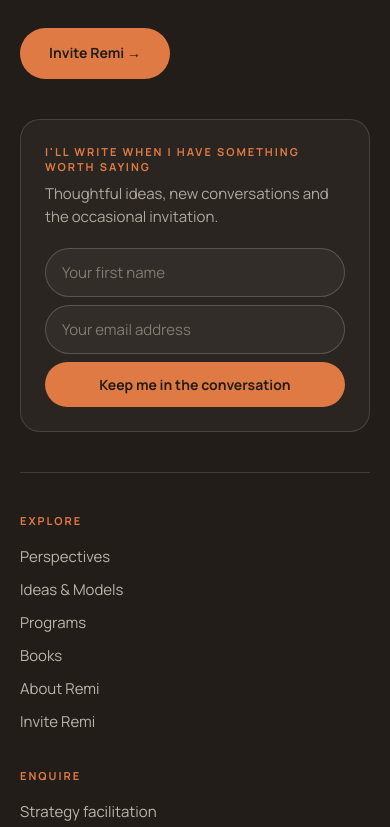
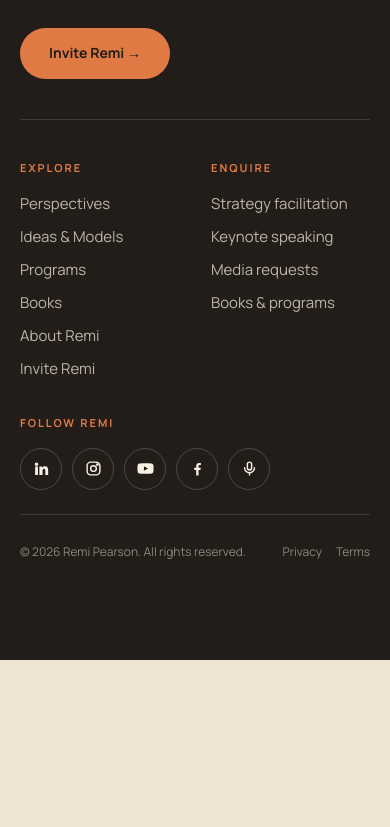
Before and after one commit to TechOptionz/remi, a Next.js app: page / in a window 390 px wide. Shown: the part 10937-11764 px from the top of the page. After the commit the page ends 11597 px from the top, so only its background shows below. Built offline with nearby package versions, Linux system fonts and the light colour scheme.

Commit message:
responsiveness: footer mobile

```diff
--- a/src/components/layout/Footer.tsx
+++ b/src/components/layout/Footer.tsx
@@ -43,13 +43,10 @@ export default function Footer() {
 
       <div className="footer-base">
         <div className="footer-base-brand">
-          <img src="/assets/remi-logo.webp" alt={SITE.logoAlt} width="122" height="44" loading="lazy" decoding="async" />
           <span>{SITE.copyright}</span>
         </div>
         <div className="footer-legal">
-          {FOOTER.legal.map(item => <a href={item.href} key={item.label}>{item.label}</a>)}
-          <a href="#top">Back to top ↑</a>
-        </div>
+          {FOOTER.legal.map(item => <a href={item.href} key={item.label}>{item.label}</a>)}        </div>
       </div>
     </footer>
   );
--- a/src/styles/footer.css
+++ b/src/styles/footer.css
@@ -38,10 +38,18 @@
 
 .footer-base { display:flex; flex-wrap:wrap; justify-content:space-between; align-items:center; gap:16px 24px; padding:28px max(0px, calc(90px - (50vw - 50%))) 0 0; border-top:1px solid rgba(var(--ink-rgb),.14); font-size:13px; color:rgba(var(--ink-rgb),.5); }
 .footer-base-brand { display:flex; flex-wrap:wrap; align-items:center; gap:12px 24px; }
-.footer-base-brand img { height:44px; width:auto; }
 .footer-legal { display:flex; flex-wrap:wrap; gap:24px; }
 .footer-base a { color:inherit; }
 @media (max-width:800px) {
   .footer-top { grid-template-columns:1fr; align-items:start; }
   .footer-base { padding-right:0; padding-bottom:72px; }
+  /* Phones: Explore and Enquire side by side, everything else stacks in a single column */
+  .footer-links { grid-template-columns:repeat(2,minmax(0,1fr)); }
+  .footer-links > .footer-col:last-child { grid-column:1 / -1; }
+  /* Copyright on the left, Privacy · Terms on the right, one row (the copyright wraps first on the narrowest phones) */
+  .footer-base { flex-wrap:nowrap; gap:16px; font-size:12px; }
+  .footer-base-brand { min-width:0; }
+  .footer-legal { flex:none; flex-wrap:nowrap; gap:14px; }
+  .footer-note { display:none; }
+  .footer-news { display:none; }
 }
```
